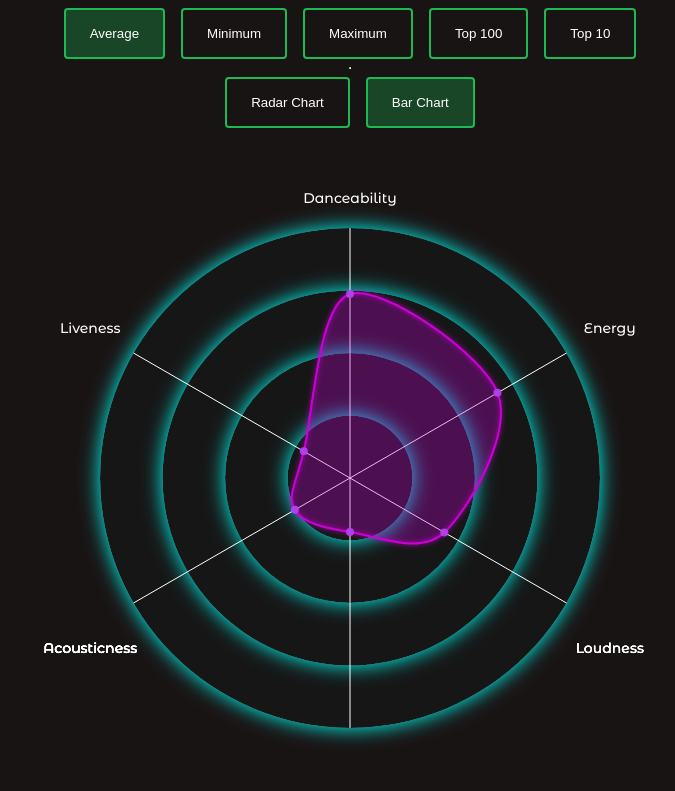
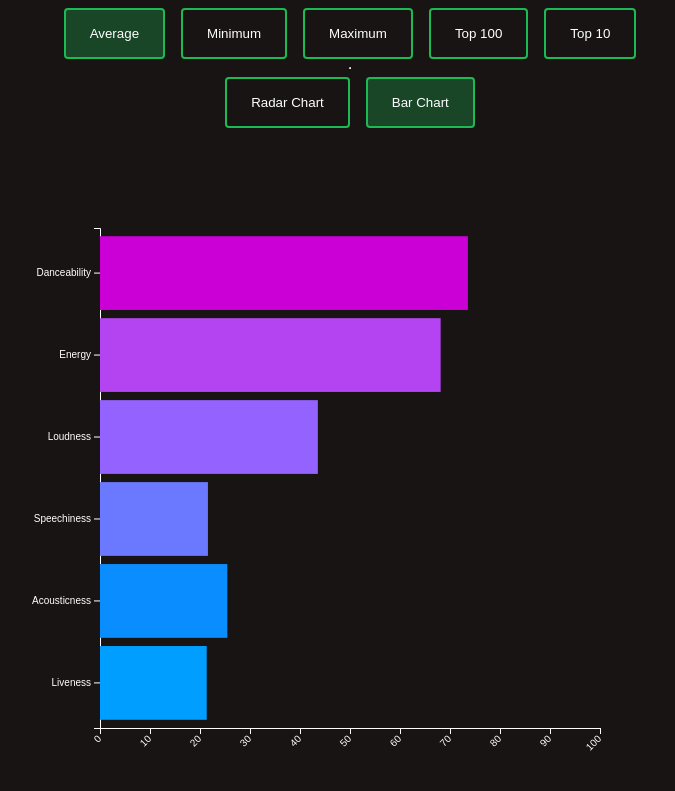
Before and after one commit to tsamantanis/spotify-charts-visualization, a website with bundled scripts: page index.html in a window 1280 px wide. Both pictures are taken after a click on the button "Bar Chart". Shown: the top 791 px of the page, without its empty margins (290-965 px from the left). Built offline with nearby package versions, Linux system fonts and the light colour scheme.

Commit message:
Fix chart display issues

```diff
--- a/barChart.js
+++ b/barChart.js
@@ -40,7 +40,9 @@ export default function BarChart(id, data, options) {
       .attr("height", cfg.h + cfg.margin.top + cfg.margin.bottom)
     .append("g")
       .attr("transform",
-            "translate(" + cfg.margin.left + "," + cfg.margin.top + ")");
+            "translate(" + cfg.margin.left + "," + cfg.margin.top + ")")
+      .style("color", '#fff');
+
    // Add X axis
    var x = d3.scaleLinear()
    .domain([0, 100])
@@ -51,7 +53,8 @@ export default function BarChart(id, data, options) {
       .call(d3.axisBottom(x))
       .selectAll("text")
         .attr("transform", "translate(-10,0)rotate(-45)")
-        .style("text-anchor", "end");
+        .style("text-anchor", "end")
+        .style("color", '#fff');
 
  // Y axis
  var y = d3.scaleBand()
@@ -70,5 +73,5 @@ export default function BarChart(id, data, options) {
    .attr("y", function(d) { return y(d.axis); })
    .attr("width", function(d) { return x(d.value); })
    .attr("height", y.bandwidth() )
-   .attr("fill", "#69b3a2")
+   .attr("fill", (d, i) => cfg.color(i))
 }
--- a/index.html
+++ b/index.html
@@ -56,8 +56,8 @@
         Bar Chart
       </button>
     </div>
-    <div class="radarChart"></div>
-    <div class="barChart"></div>
+    <div id="radarChart" class="chart radarChart"></div>
+    <div id="barChart" class="chart barChart"></div>
     <!-- <script src="radarChart.js" type="module"></script> -->
     <script src="index.js" type="module"></script>
   </body>
--- a/index.js
+++ b/index.js
@@ -158,8 +158,10 @@ function triggerReload() {
 
   for (let i = 0; i < chartButtons.length; i++) {
     chartButtons[i].classList.remove("active")
+    document.getElementById(chartButtons[i].id + "Chart").classList.remove("active")
     if (selectedChart === chartButtons[i].id) {
       chartButtons[i].classList.add("active")
+      document.getElementById(selectedChart + "Chart").classList.add("active")
     }
   }
 }
--- a/radarChart.js
+++ b/radarChart.js
@@ -8,7 +8,7 @@ export default function RadarChart(id, data, options) {
     margin: options.margin, // The margins of the SVG
     levels: options.levels, // How many levels or inner circles should there be drawn
     maxValue: options.maxValue, // What is the value that the biggest circle will represent
-    labelFactor: 1.2, // How much farther than the radius of the outer circle should the labels be placed
+    labelFactor: 1.15, // How much farther than the radius of the outer circle should the labels be placed
     wrapWidth: 60, // The number of pixels after which a label needs to be given a new line
     opacityArea: options.opacity, // The opacity of the area of the blob
     dotRadius: 4, // The size of the colored circles of each blog
--- a/styles.css
+++ b/styles.css
@@ -46,3 +46,12 @@ button:hover {
 .active {
   background: rgba(29, 185, 84, 0.3);
 }
+
+.chart {
+  display: none;
+}
+
+.chart.active {
+  display: block;
+  background: transparent;
+}
```
